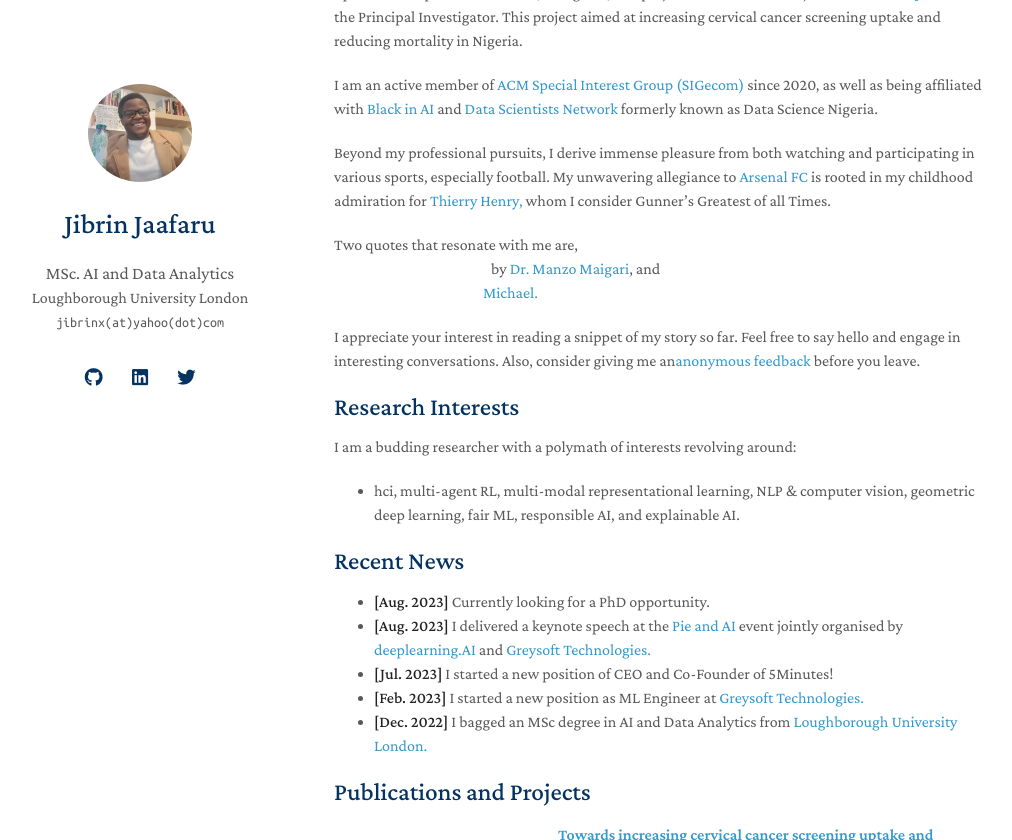
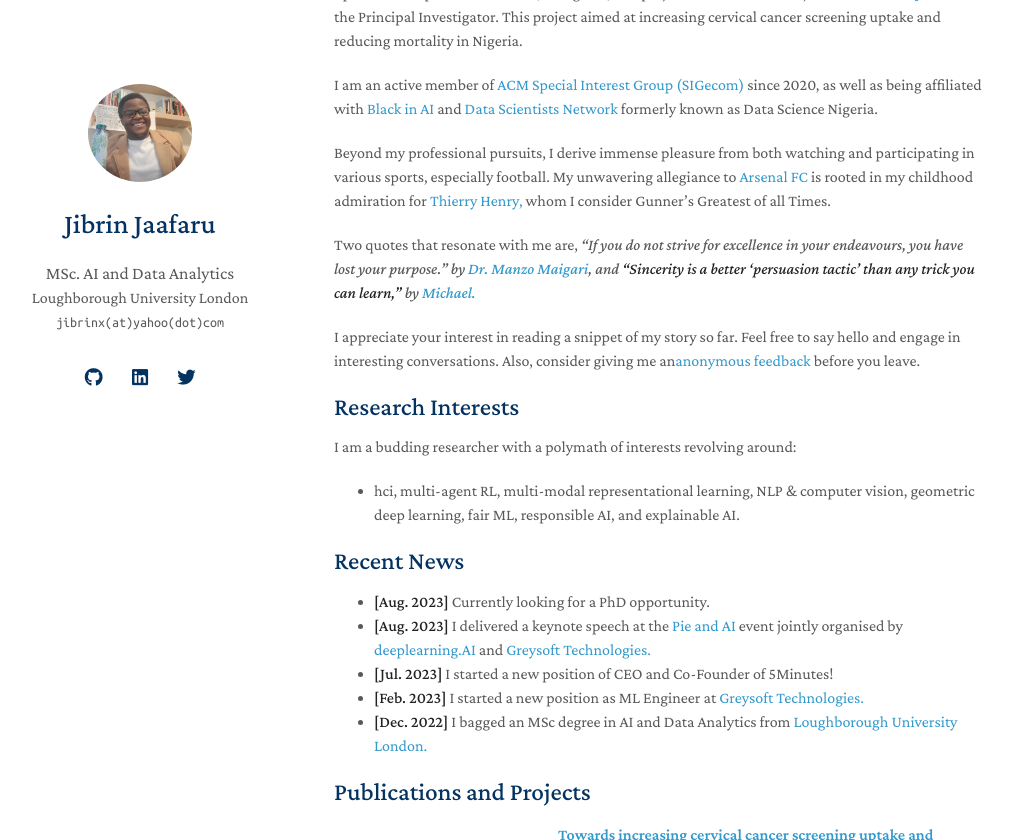
Before and after one commit to jibrinx/jibrinx.github.io, a Jekyll site: the page built from index.md, in a window 1280 px wide and 900 px high, scrolled down 478 px, cut to the strip 0-840 px from the top of the window. Shown: the whole strip, without its empty margins (136-1148 px from the left). Built offline with Jekyll 4.4.1, drawn with Linux system fonts in a browser that asks for light colours; nearby versions of some CDN libraries; a style sheet for code colours, icons or effects is not loaded.

Commit message:
Update index.md

```diff
--- a/index.md
+++ b/index.md
@@ -12,7 +12,7 @@
 
 Beyond my professional pursuits, I derive immense pleasure from both watching and participating in various sports, especially football. My unwavering allegiance to <a href="https://www.arsenal.com">Arsenal FC</a> is rooted in my childhood admiration for <a href="https://www.footballhistory.org/player/thierry-henry.html">Thierry Henry,</a> whom I consider Gunner's Greatest of all Times.
 
-Two quotes that resonate with me are, <span style="color:white;"> "If you do not strive for excellence in your endeavours, you have lost your purpose." </span> by <a href="https://manzomaigari.com/#/">Dr. Manzo Maigari</a>, and <span style="color:white;"> "Sincerity is a better 'persuasion tactic' than any trick you can learn," by <a href="https://twitter.com/mmay3r/status/1336432412285231104">Michael.</a> </span>
+Two quotes that resonate with me are, <i> "If you do not strive for excellence in your endeavours, you have lost your purpose."<i> by <a href="https://manzomaigari.com/#/">Dr. Manzo Maigari</a>, and <strong> <i>"Sincerity is a better 'persuasion tactic' than any trick you can learn,"</i> </strong> by <a href="https://twitter.com/mmay3r/status/1336432412285231104">Michael.</a>
 
 I appreciate your interest in reading a snippet of my story so far. Feel free to say hello and engage in interesting conversations. Also, consider giving me an<a href="https://ngl.link/jibrinx">anonymous feedback</a> before you leave.
 
```
Also changed, not shown: other parts of index.md (+1 -1 lines).
